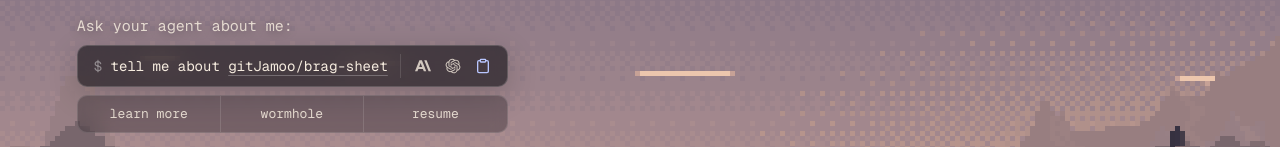
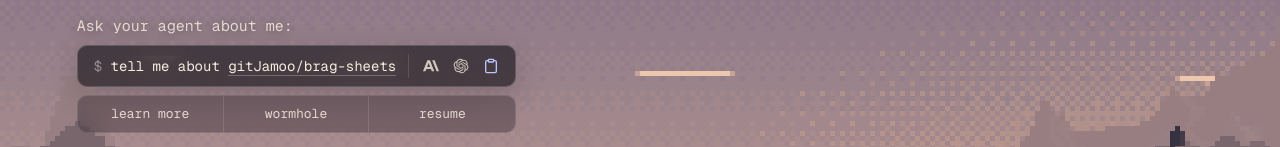
Before and after one commit to gitJamoo/wormhole-portfolio, a Next.js app in the folder next-js-app/: page / in a window 1280 px wide. Shown: the part 204-351 px from the top of the page. Built offline with nearby package versions, Linux system fonts and the light colour scheme.

Commit message:
Point the agent prompt at the live brag-sheets repo
Co-Authored-By: Claude Opus 5.5 <noreply@anthropic.com>

```diff
--- a/next-js-app/src/app/components/PixelLanding.tsx
+++ b/next-js-app/src/app/components/PixelLanding.tsx
@@ -10,8 +10,8 @@ import AnthropicIcon from './icons/AnthropicIcon';
 import OpenAIIcon from './icons/OpenAIIcon';
 
 /* The brag sheet agents read to learn about James. */
-const BRAG_REPO = 'github.com/gitJamoo/brag-sheet';
-const AGENT_PROMPT = `Read https://${BRAG_REPO} and tell me about James M. Smith.`;
+const BRAG_REPO = 'github.com/gitJamoo/brag-sheets';
+const AGENT_PROMPT = `Read https://${BRAG_REPO} (start at AGENTS.md) and tell me about James M. Smith.`;
 const CLAUDE_URL = `https://claude.ai/new?q=${encodeURIComponent(AGENT_PROMPT)}`;
 const CODEX_URL = `codex://new?prompt=${encodeURIComponent(AGENT_PROMPT)}`;
 const CODEX_FALLBACK = `https://chatgpt.com/?q=${encodeURIComponent(AGENT_PROMPT)}`;
```
